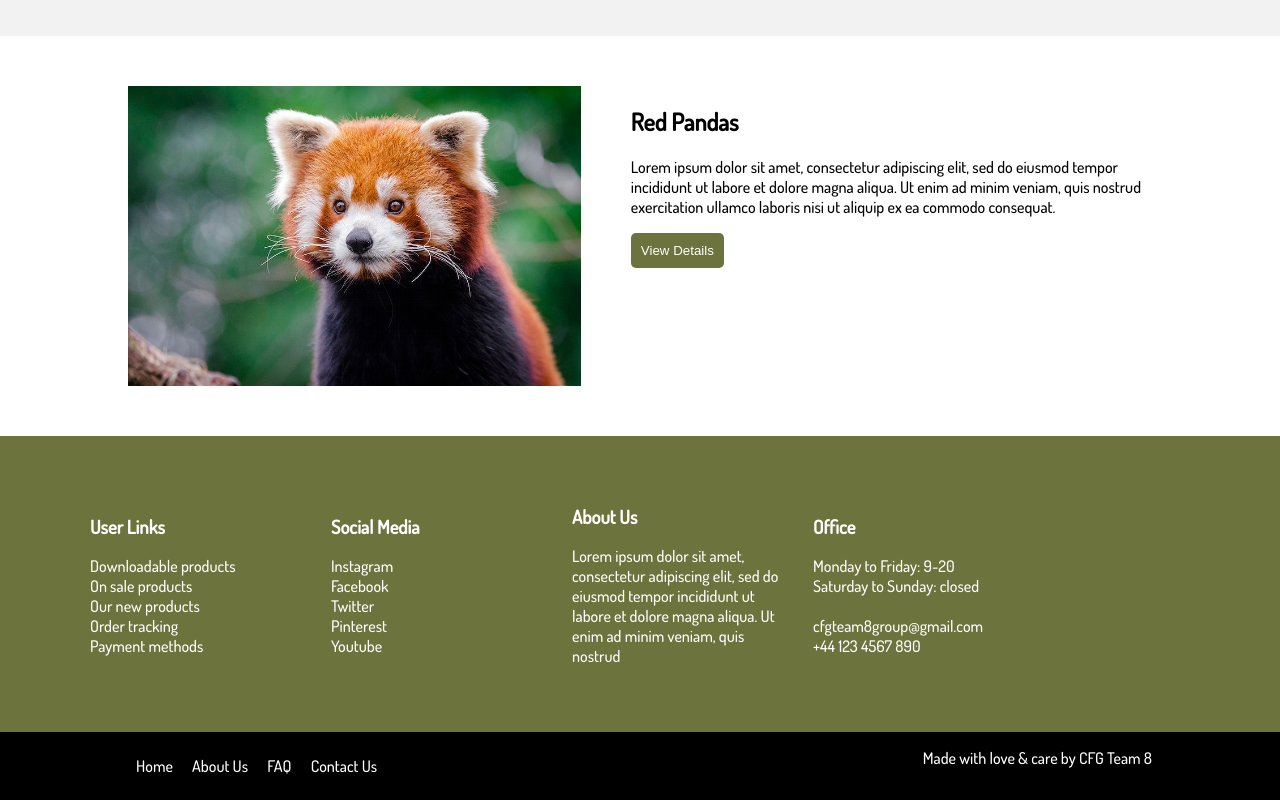
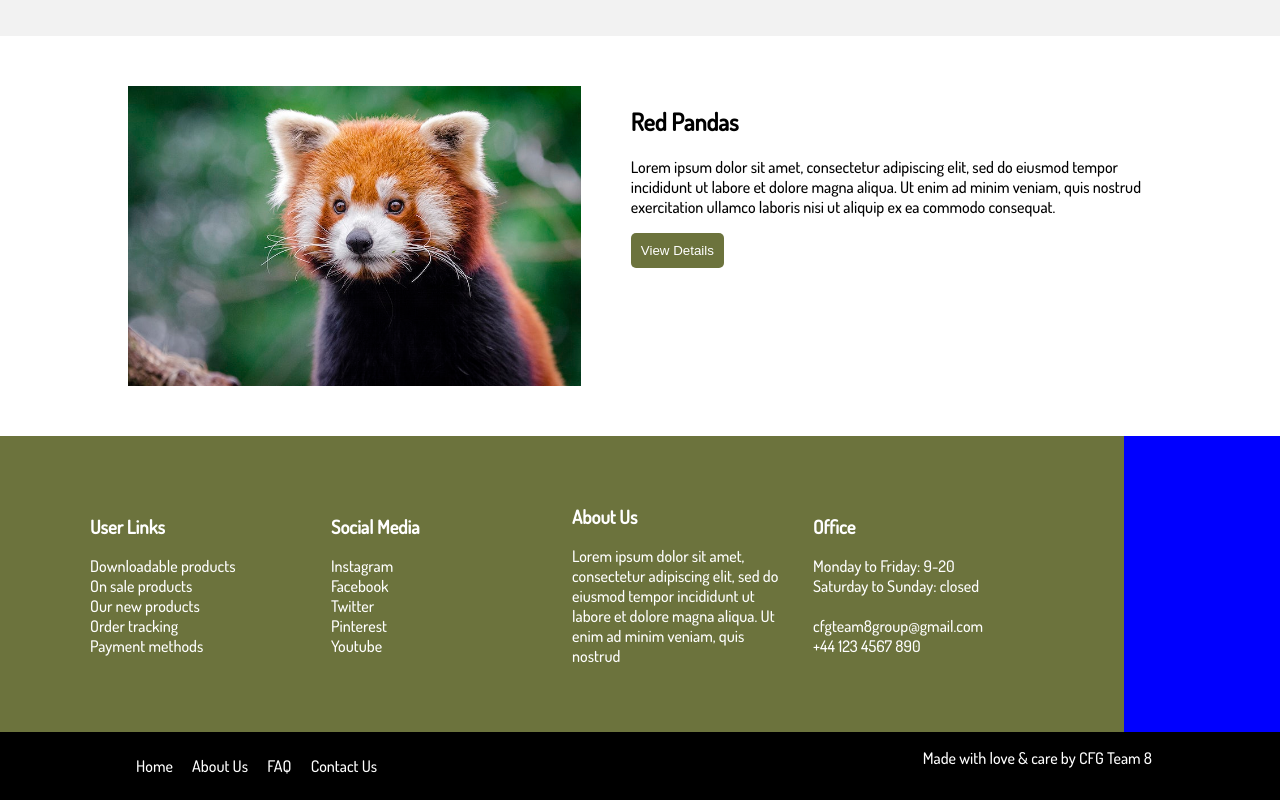
Before and after one commit to FMossman/Group-Project-CFG-Team-8, a plain HTML site: page index.html in a window 1280 px wide. Shown: the part 678-1478 px from the top of the page. Drawn offline with Linux system fonts and the light colour scheme.

Commit message:
change bg color test

```diff
--- a/css/style.css
+++ b/css/style.css
@@ -180,7 +180,8 @@ textarea{
 /* Footer */
 
 .footerBG{
-    background-color: #6C733D;
+    /*background-color: #6C733D;  */
+    background-color: blue;
     width: 100%;
 }
 
```
